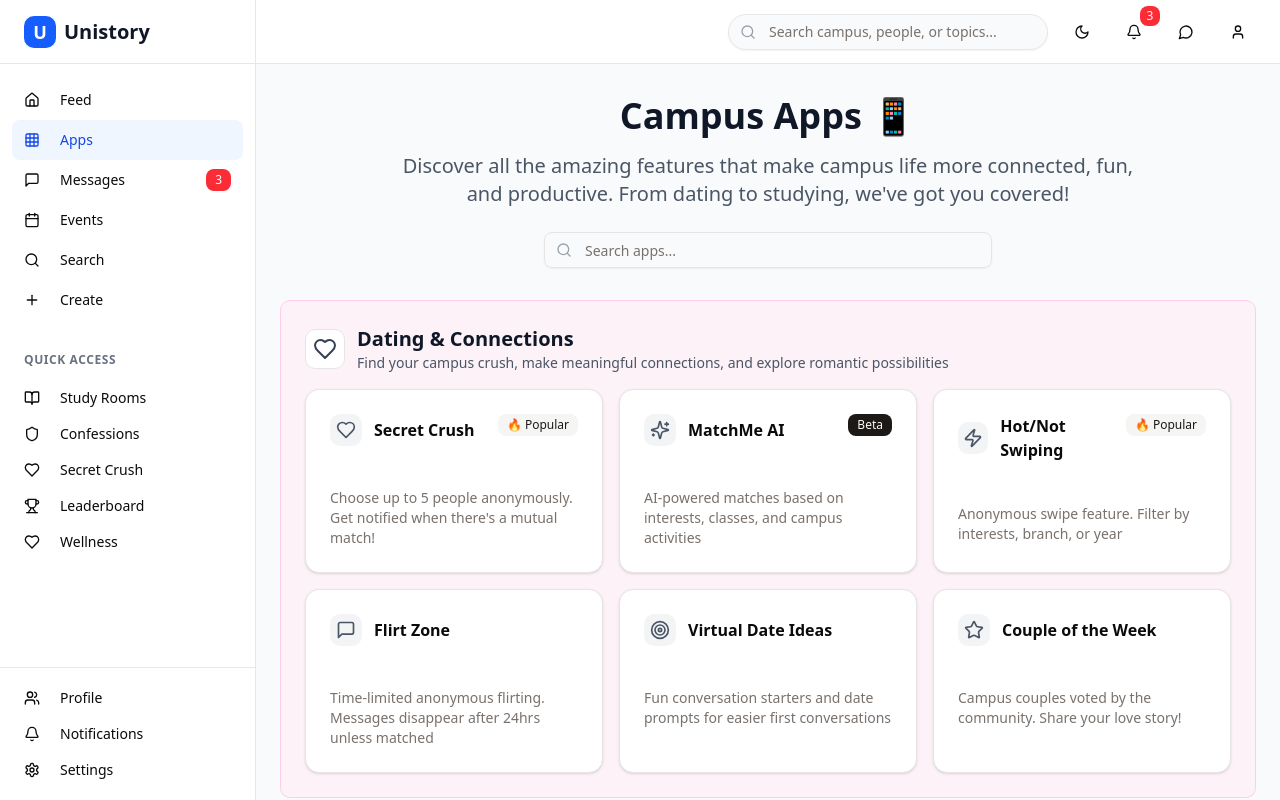
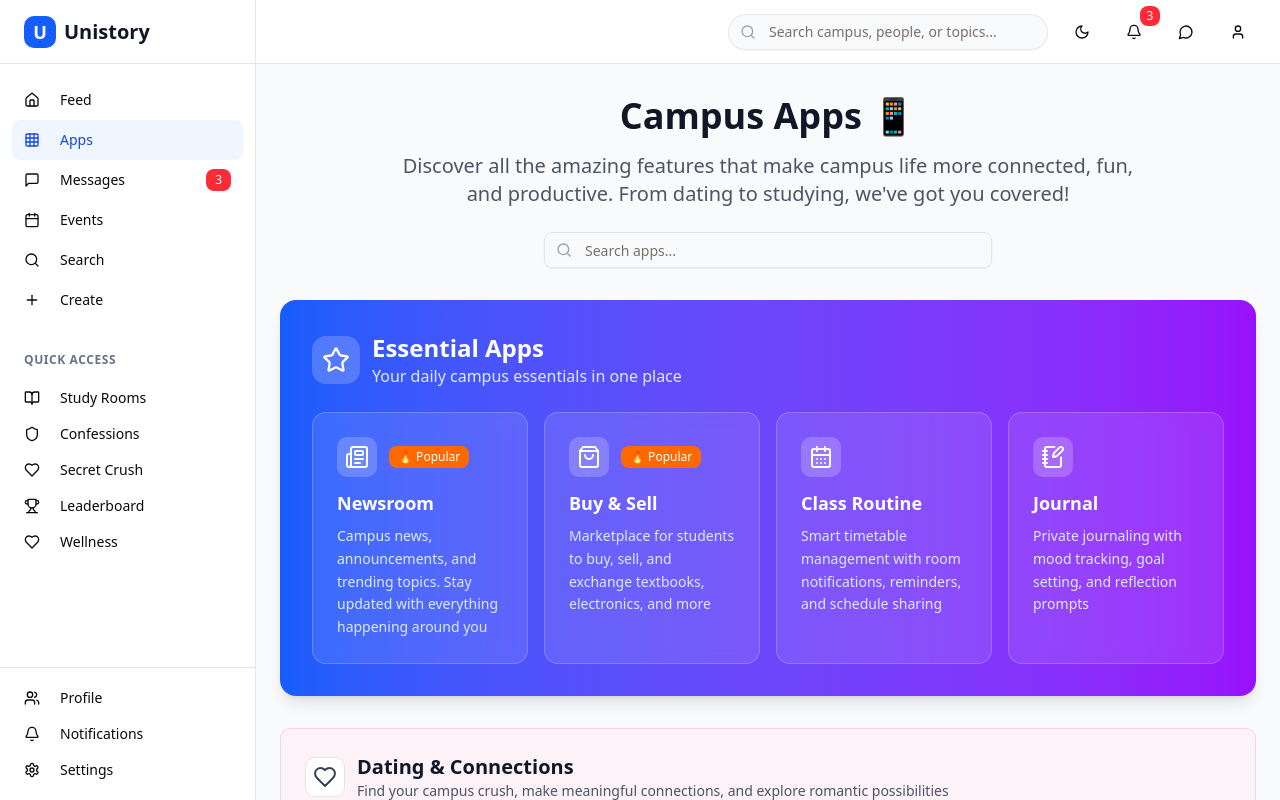
Before and after one commit to SH20RAJ/unistory, a Next.js app: page /apps in a window 1280 px wide. Built offline with nearby package versions, Linux system fonts and the light colour scheme.

Commit message:
feat: add Essential Apps section to AppsPage for improved user experience

```diff
--- a/src/app/(app)/apps/page.js
+++ b/src/app/(app)/apps/page.js
@@ -356,7 +356,7 @@ export default function AppsPage() {
         }
     ];
 
-    const allApps = [...datingApps, ...studyApps, ...socialApps, ...gameApps, ...startupApps, ...wellnessApps];
+    const allApps = [...essentialApps, ...datingApps, ...studyApps, ...socialApps, ...gameApps, ...startupApps, ...wellnessApps];
 
     const filteredApps = searchQuery
         ? allApps.filter(app =>
@@ -406,6 +406,41 @@ export default function AppsPage() {
             {/* App Sections */}
             {!searchQuery && (
                 <div className="space-y-8">
+                    {/* Essential Apps Section */}
+                    <div className="bg-gradient-to-r from-blue-600 to-purple-600 p-8 rounded-2xl text-white shadow-lg">
+                        <div className="flex items-center space-x-3 mb-6">
+                            <div className="w-12 h-12 bg-white/20 rounded-xl flex items-center justify-center backdrop-blur-sm">
+                                <Star className="w-7 h-7" />
+                            </div>
+                            <div>
+                                <h2 className="text-2xl font-bold">Essential Apps</h2>
+                                <p className="text-blue-100">Your daily campus essentials in one place</p>
+                            </div>
+                        </div>
+                        <div className="grid grid-cols-1 md:grid-cols-2 lg:grid-cols-4 gap-4">
+                            {essentialApps.map((app, index) => (
+                                <div
+                                    key={index}
+                                    className="bg-white/10 backdrop-blur-sm rounded-xl p-6 hover:bg-white/20 transition-all duration-300 cursor-pointer group border border-white/20"
+                                    onClick={app.onClick}
+                                >
+                                    <div className="flex items-center space-x-3 mb-3">
+                                        <div className="w-10 h-10 bg-white/20 rounded-lg flex items-center justify-center group-hover:scale-110 transition-transform">
+                                            <app.icon className="w-6 h-6" />
+                                        </div>
+                                        {app.popular && (
+                                            <Badge className="bg-orange-500 hover:bg-orange-500 text-white text-xs">
+                                                🔥 Popular
+                                            </Badge>
+                                        )}
+                                    </div>
+                                    <h3 className="font-semibold text-lg mb-2">{app.name}</h3>
+                                    <p className="text-blue-100 text-sm leading-relaxed">{app.description}</p>
+                                </div>
+                            ))}
+                        </div>
+                    </div>
+
                     <AppSection
                         icon={Heart}
                         title="Dating & Connections"
```
